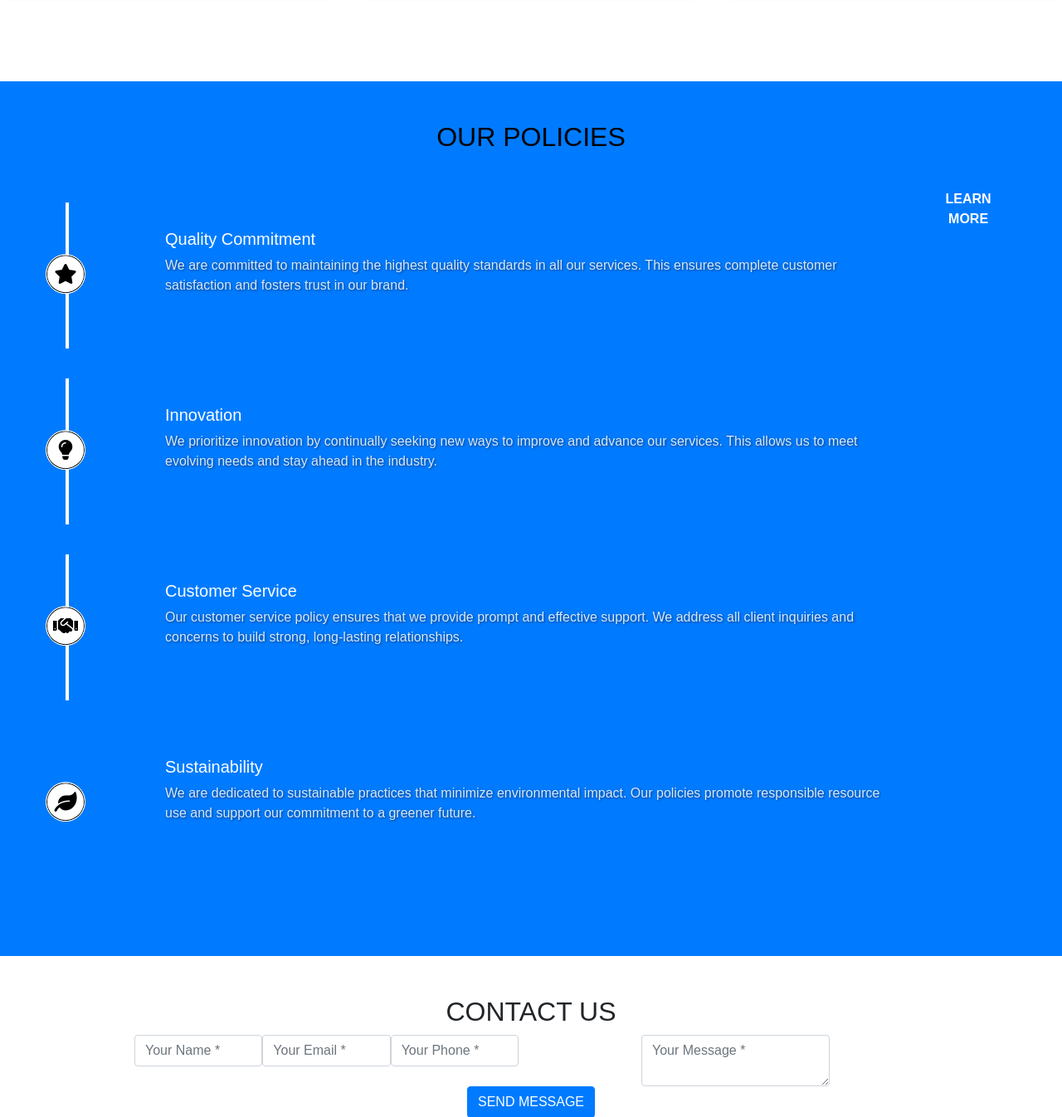
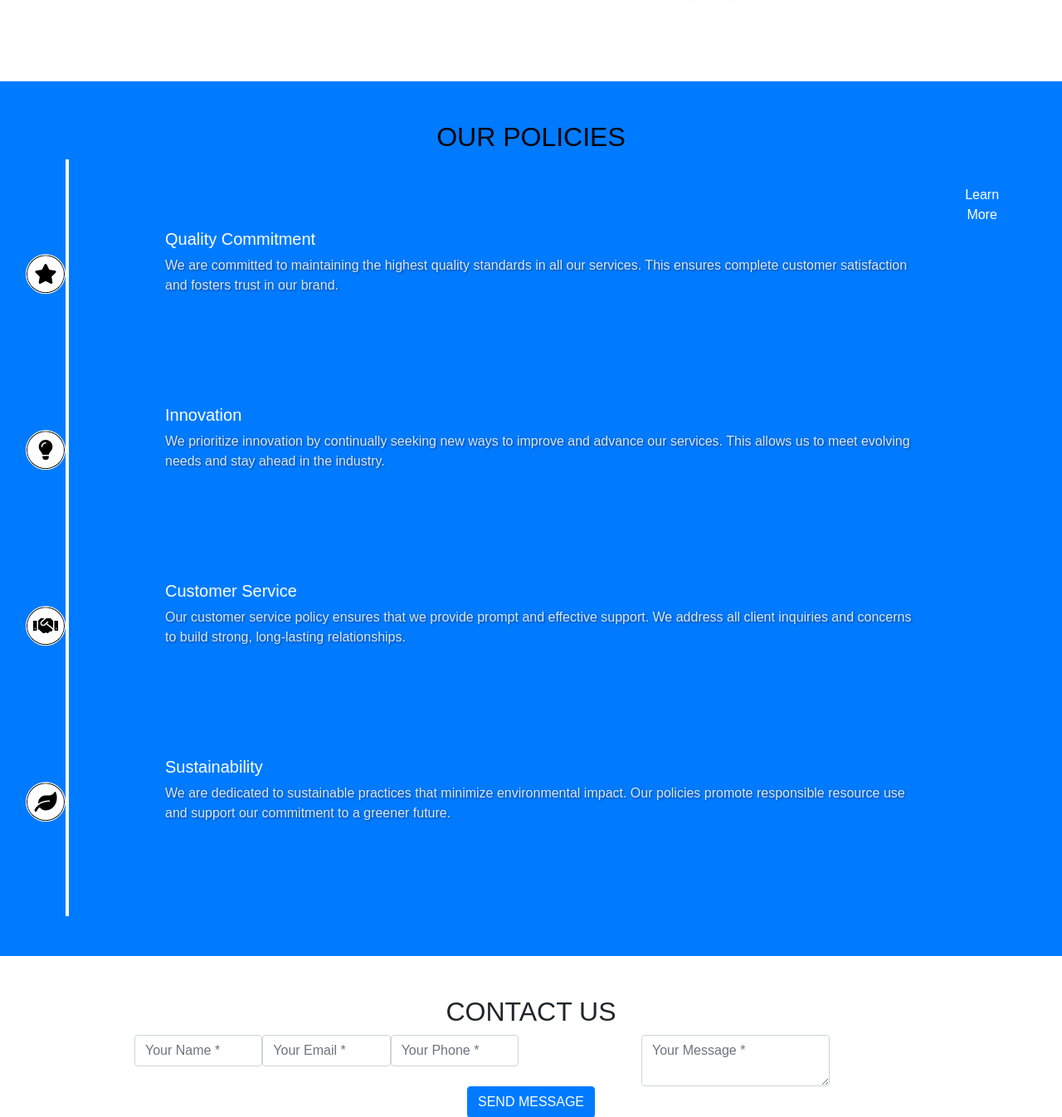
Before and after one commit to ElvisMw/bleaukraft_limited, a Django app: page /branding/landingpage/ in a window 1280 px wide. Shown: the part 3679-5025 px from the top of the page at 83% size. Run offline with Django 4.2, Linux system fonts and the light colour scheme; some libraries are stand-ins or nearby versions.

Commit message:
landing page update services at a glance 5

```diff
--- a/bleaukraft/branding/templates/branding/landingpage.html
+++ b/bleaukraft/branding/templates/branding/landingpage.html
@@ -706,11 +706,24 @@
 
 #policy-timeline .container {
   max-width: 1200px; /* Adjust if needed */
+  position: relative; /* Ensure positioning context for the timeline */
 }
 
 #policy-timeline .timeline {
   position: relative;
   padding: 2rem 0;
+}
+
+/* Ensure .timeline takes full height of its content */
+#policy-timeline .timeline::before {
+  content: "";
+  position: absolute;
+  width: 4px;
+  background-color: white; /* Color of the vertical line */
+  left: 1.5rem; /* Position line to the left of timeline items */
+  top: 0; /* Start from the top of the container */
+  bottom: 0; /* Extend to the bottom of the container */
+  z-index: 0; /* Ensure line is behind items */
 }
 
 #policy-timeline .timeline-item {
@@ -736,10 +749,9 @@
   background-color: white; /* Background for timeline year circle */
   border: 1px solid white; /* Border color for the circle */
   box-shadow: inset 0 0 0 1px black; /* Adjusted shadow for visibility */
-  left: 0;
+  left: -1.5rem; /* Position left of the timeline item */
   top: 50%;
   transform: translateY(-50%);
-  z-index: 2; /* Ensure the timeline year is above the item */
 }
 
 #policy-timeline .timeline-content {
@@ -748,7 +760,6 @@
   margin-left: 4rem;
   padding: 1rem;
   border-radius: 0.25rem; /* Optional: add border radius for rounded corners */
-  z-index: 1; /* Ensure the content is above the line */
 }
 
 #policy-timeline .timeline-title {
@@ -766,34 +777,6 @@
   border-radius: 0.25rem;
 }
 
-#policy-timeline .timeline-item:not(:last-child)::after {
-  position: absolute;
-  content: "";
-  width: 4px;
-  background-color: white; /* Primary blue color for vertical line */
-  left: 1.5rem; /* Align with the vertical line */
-  top: 0;
-  bottom: -1rem;
-  z-index: 0; /* Ensure the vertical line is behind everything */
-}
-
-#policy-timeline .btn-primary {
-  background-color: #007bff; /* Primary blue color */
-  border: none;
-  color: white;
-  padding: 0.75rem 1.5rem;
-  text-transform: uppercase;
-  font-weight: bold;
-  border-radius: 0.25rem;
-  text-decoration: none;
-}
-
-#policy-timeline .btn-primary:hover {
-  background-color: #0056b3; /* Darker shade of blue */
-  transition: background-color 0.3s ease;
-}
-
-/* Responsive adjustments */
 @media (max-width: 768px) {
   #policy-timeline .timeline-item {
     padding-left: 2rem; /* Adjust for smaller screens */
@@ -826,7 +809,6 @@
 #policy-timeline .timeline-year {
   animation: bounce 2s infinite;
 }
-
 
 
         </style>
```
